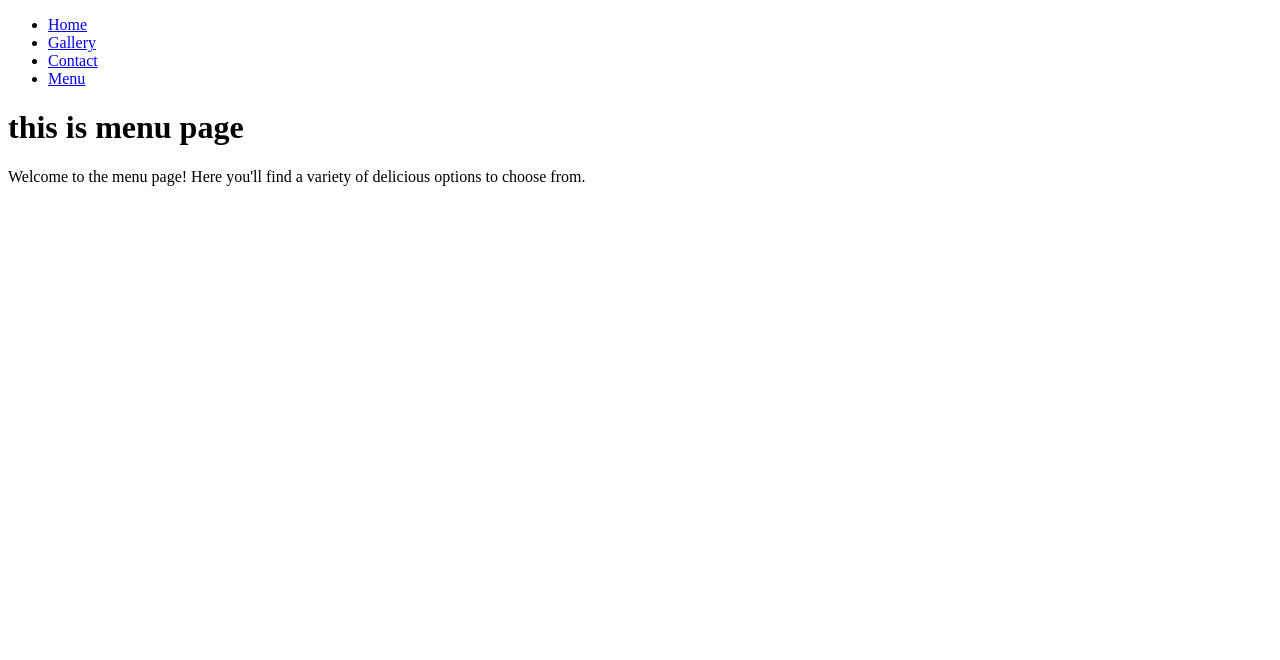
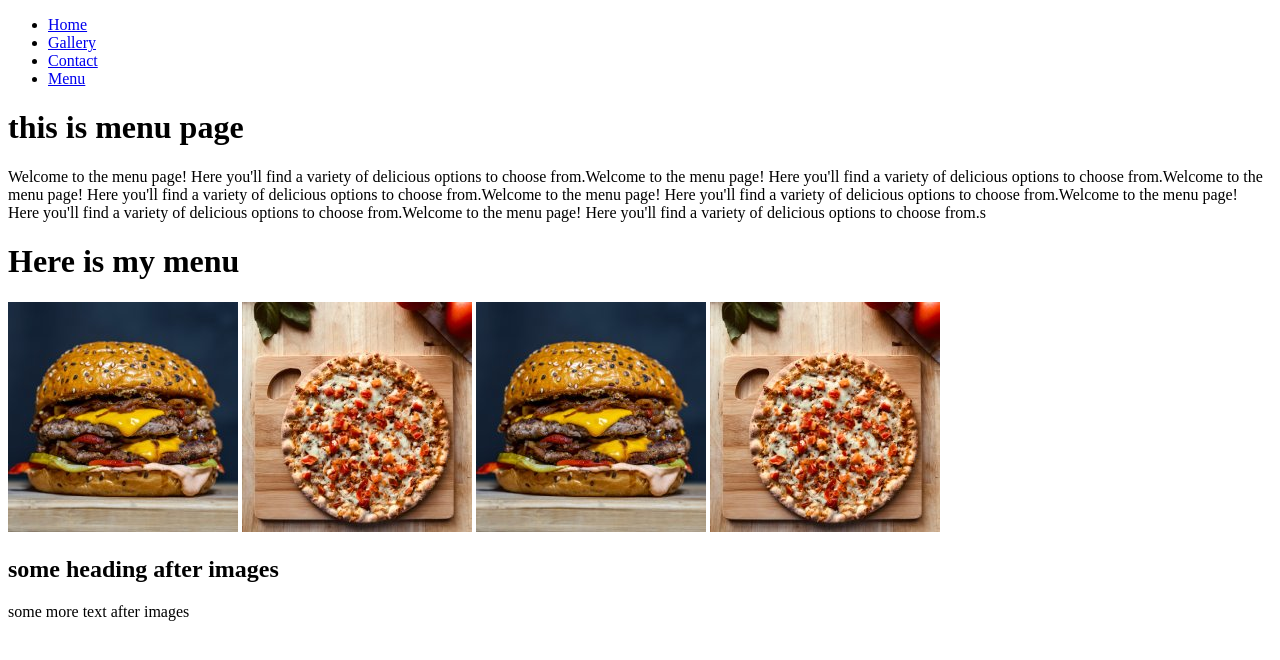
Before and after one commit to mInzamamMalik/RWSH-web-dev-batch-1-7to9, a plain HTML site: page menu.html in a window 1280 px wide. Drawn offline with Linux system fonts and the light colour scheme.

Commit message:
todays code

```diff
--- a/menu.html
+++ b/menu.html
@@ -19,7 +19,25 @@
 
     </nav>
     <h1>this is menu page</h1>
-    <p>Welcome to the menu page! Here you'll find a variety of delicious options to choose from.</p>
+    <p>Welcome to the menu page! Here you'll find a variety of delicious options to choose from.Welcome to the menu
+        page! Here you'll find a variety of delicious options to choose from.Welcome to the menu page! Here you'll find
+        a variety of delicious options to choose from.Welcome to the menu page! Here you'll find a variety of delicious
+        options to choose from.Welcome to the menu page! Here you'll find a variety of delicious options to choose
+        from.Welcome to the menu page! Here you'll find a variety of delicious options to choose from.s</p>
+
+
+
+    <h1>Here is my menu</h1>
+    <img height="230px" width="230px" src="./img/burger.jpg" alt="ready to eat burger" title="our signature burger">
+
+    <img height="230px" width="230px" src="./img/pizza.jpg" alt="ready to eat pizza" title="our signature pizza">
+    <img height="230px" width="230px" src="./img/burger.jpg" alt="ready to eat burger" title="our signature burger">
+
+    <img height="230px" width="230px" src="./img/pizza.jpg" alt="ready to eat pizza" title="our signature pizza">
+
+    <h2>some heading after images</h2>
+
+    <p>some more text after images</p>
 </body>
 
 </html>
```
Also changed, not shown: img/burger.jpg (added), img/pizza.jpg (added).
